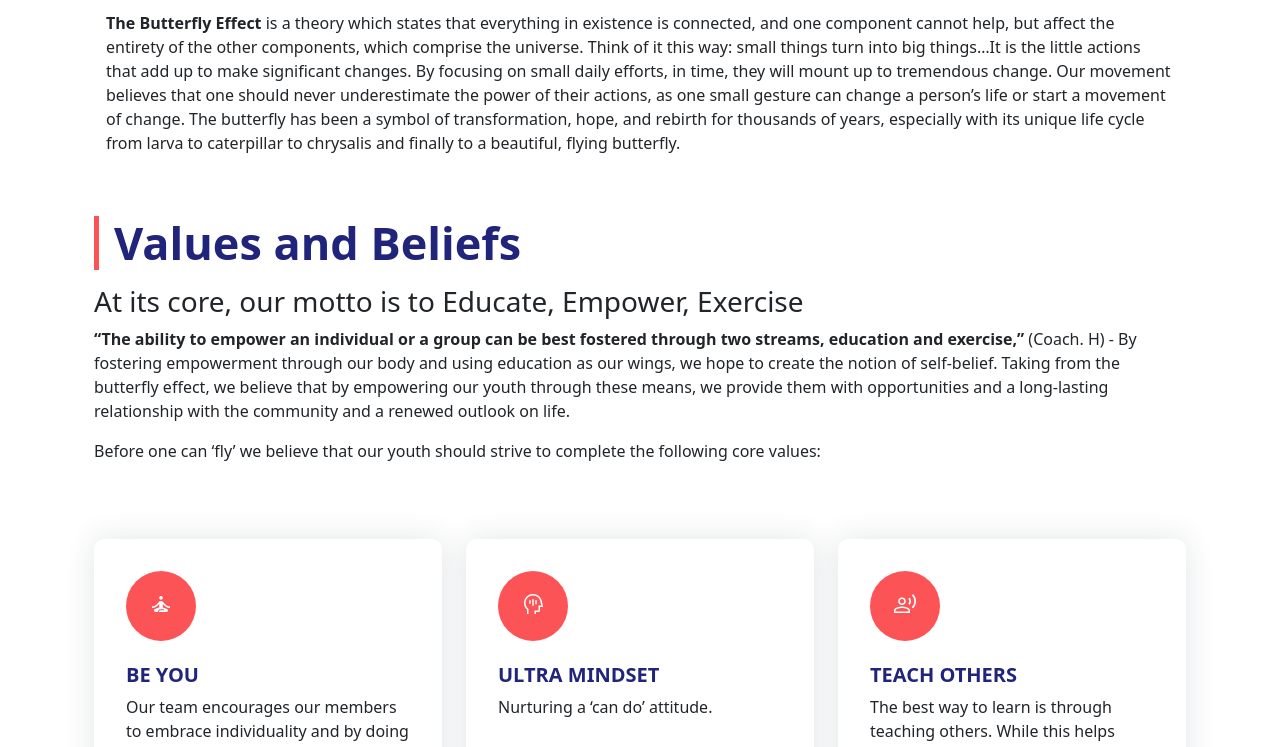
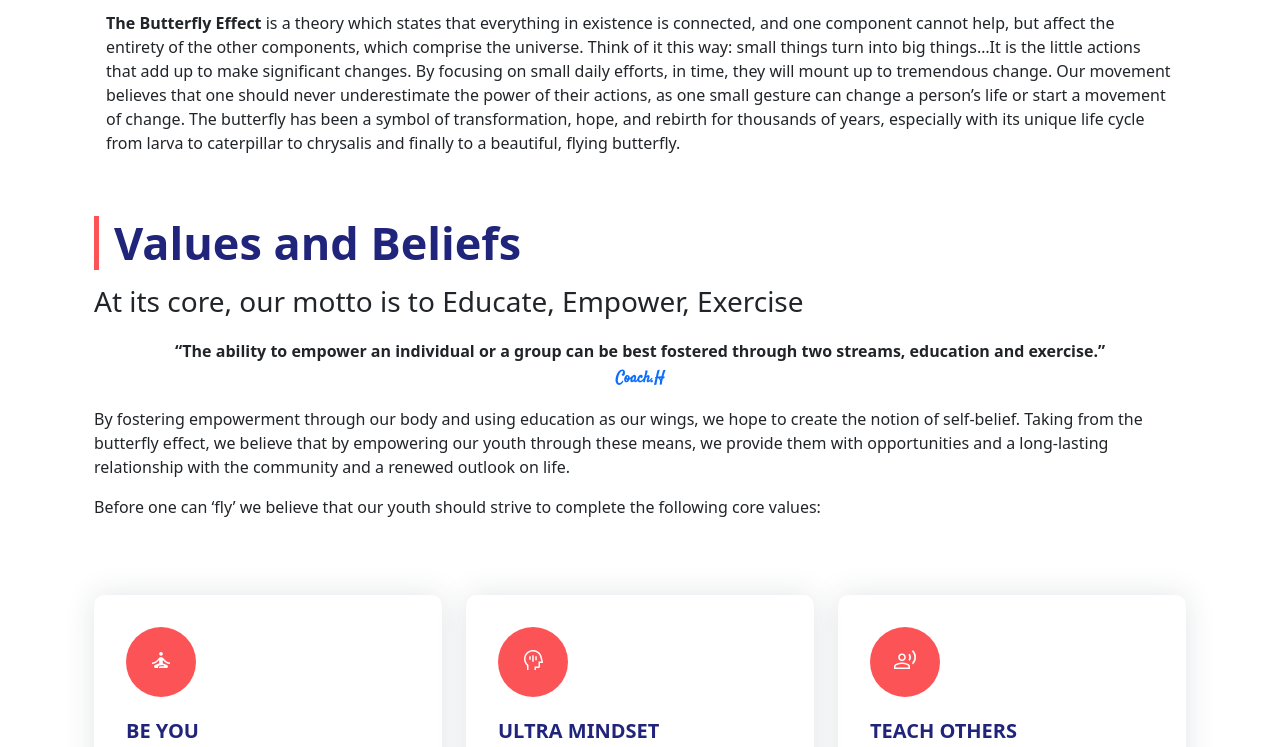
Before and after one commit to abdulnaseem/coachhandco, an Angular app: page /about in a window 1280 px wide. Shown: the part 664-1411 px from the top of the page. Built offline with nearby package versions, Linux system fonts and the light colour scheme.

Commit message:
link chanages

```diff
--- a/src/app/components/about/core-values/core-values.component.css
+++ b/src/app/components/about/core-values/core-values.component.css
@@ -121,6 +121,15 @@ body{margin-top:20px;}
     height: 40px;
   }
 
+  .quote {
+    margin-top: 20px;
+  }
+
+  .signed {
+    font-family: 'Satisfy', cursive;
+    margin-top: -12px;
+  }
+
   @media only screen and (max-width: 480px) {
     .feature-box-1 {
       height: auto;
--- a/src/app/components/about/core-values/core-values.component.html
+++ b/src/app/components/about/core-values/core-values.component.html
@@ -8,9 +8,17 @@
                     <div class="section-title">
                         <h2>Values and Beliefs</h2>
                         <h3>At its core, our motto is to Educate, Empower, Exercise</h3>
+                        <div class="text-center quote">
+                            <p>
+                                <strong>“The ability to empower an individual or a group can be best fostered through two streams,
+                                education and exercise.”</strong>
+                            </p>
+                            <p class="signed">
+                                <a routerLink="/founder" class="text-decoration-none"><strong>Coach.H</strong></a>
+                            </p>
+                        </div>
                         <p>
-                            <strong>“The ability to empower an individual or a group can be best fostered through two streams,
-                            education and exercise,”</strong> (Coach. H) - By fostering empowerment through our body and using
+                            By fostering empowerment through our body and using
                             education as our wings, we hope to create the notion of self-belief. Taking from the butterfly effect,
                             we believe that by empowering our youth through these means, we provide them with opportunities and a
                             long-lasting relationship with the community and a renewed outlook on life.
--- a/src/app/components/about/our-motto/our-motto.component.html
+++ b/src/app/components/about/our-motto/our-motto.component.html
@@ -4,7 +4,7 @@
                 <div class="section-title">
                     <div class="container">
                         <h2>About</h2>
-                        <p class="description-p text-muted">
+                        <p>
                             Inspired by the pioneers of the award-winning community interest club ‘Brawlers Boxing’ and
                             the recently founded ‘Grapple Hub’, <strong>The Butterfly Movement</strong> aims to provide
                             an integrated approach to youth & community work through physical empowerment. This venture
--- a/src/app/components/founder/founder.component.html
+++ b/src/app/components/founder/founder.component.html
@@ -99,7 +99,7 @@
                             the way, won the ‘Tower Hamlets Community Safety Award’ by Metropolitan Police and ‘The
                             English Asian Business Awards’ as finalists by Lloyds Bank.
                         </p>
-                        <a href="http://thebutterflymovement.health/brawlers-boxing" class="btn rey-btn mt-3">See More</a>
+                        <a routerLink="/brawlers-boxing" class="btn rey-btn mt-3">See More</a>
 
                         <p class="description-p text-muted pe-0 pe-lg-0 mt-5">
                             <strong>The Grapple Hub (2022)</strong> - After piloting the project for 2 years, I
@@ -110,7 +110,7 @@
                             curriculum and grading. He is the youngest 2nd degree black belt in the UK and since our opening,
                             the club has gained a variety of medals and has established a renowned reputation in our community.
                         </p>
-                        <a href="http://thebutterflymovement.health/the-grapple-hub" class="btn rey-btn mt-3">See More</a>
+                        <a routerLink="/the-grapple-hub" class="btn rey-btn mt-3">See More</a>
                     </div>
                 </div>
             </div>
--- a/src/app/components/home/banner/banner.component.css
+++ b/src/app/components/home/banner/banner.component.css
@@ -1,5 +1,6 @@
 .signed {
-    font-family: 'Lobster', cursive;
+    /* font-family: 'Lobster', cursive; */
+    font-family: 'Satisfy', cursive;
     /* margin-left: 2.2em; */
     /* text-shadow: 2px 2px black; */
   }
@@ -7,3 +8,38 @@
   #home {
     margin-top: 8em;
   }
+
+  .rey-btn {
+    border: 2px solid #070707;
+    padding: 10px 40px;
+    text-transform: uppercase;
+    letter-spacing: 2px;
+    font-size: 13px;
+    font-weight: 700;
+    border-radius: 50px;
+    transition: all 0.3s;
+}
+
+/* body, html {
+    height: 100%;
+}
+
+.hero-image {
+  background-image: linear-gradient(rgba(0, 0, 0, 0.5), rgba(0, 0, 0, 0.5)), url("../../../../assets/images/banner.jpg");
+
+  height: 100%;
+
+  background-position: center;
+  background-repeat: no-repeat;
+  background-size: cover;
+  position: relative;
+}
+
+.hero-text {
+  text-align: center;
+  position: absolute;
+  top: 50%;
+  left: 50%;
+  transform: translate(-50%, -50%);
+  color: white;
+} */
```
Also changed, not shown: src/app/components/home/banner/banner.component.html (+15 -5 lines), src/assets/images/banner.jpg (added).
